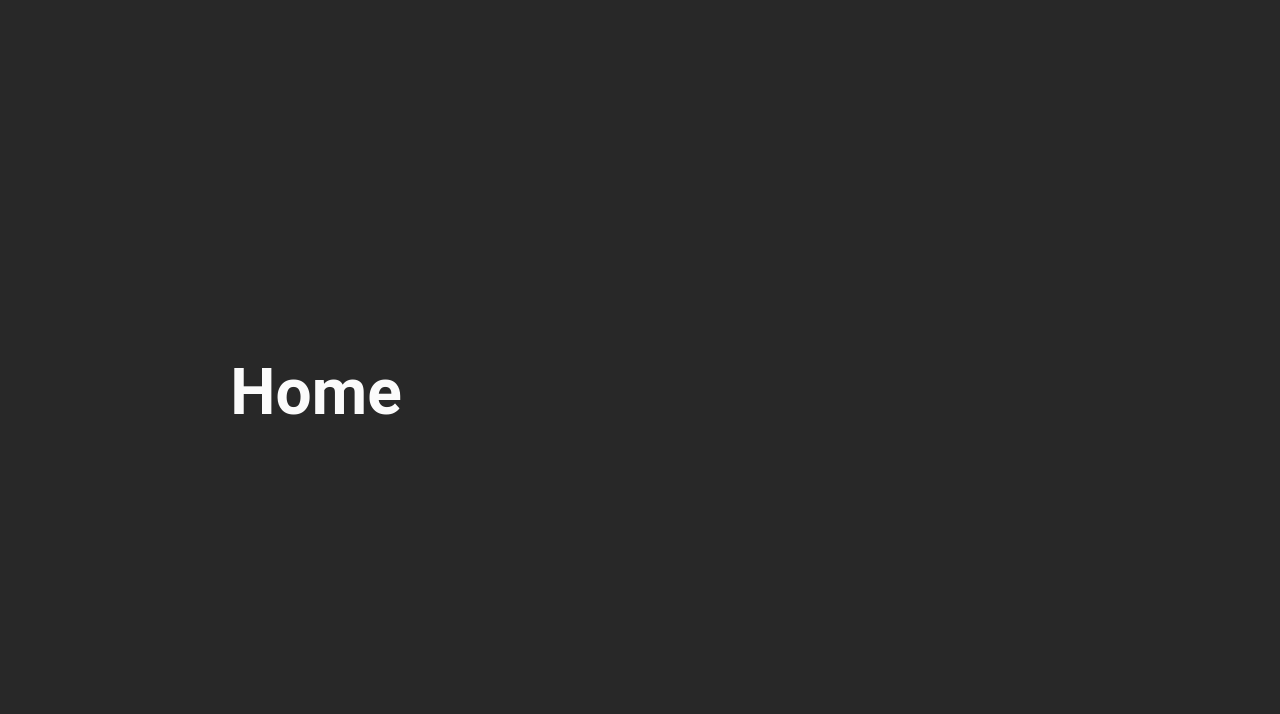
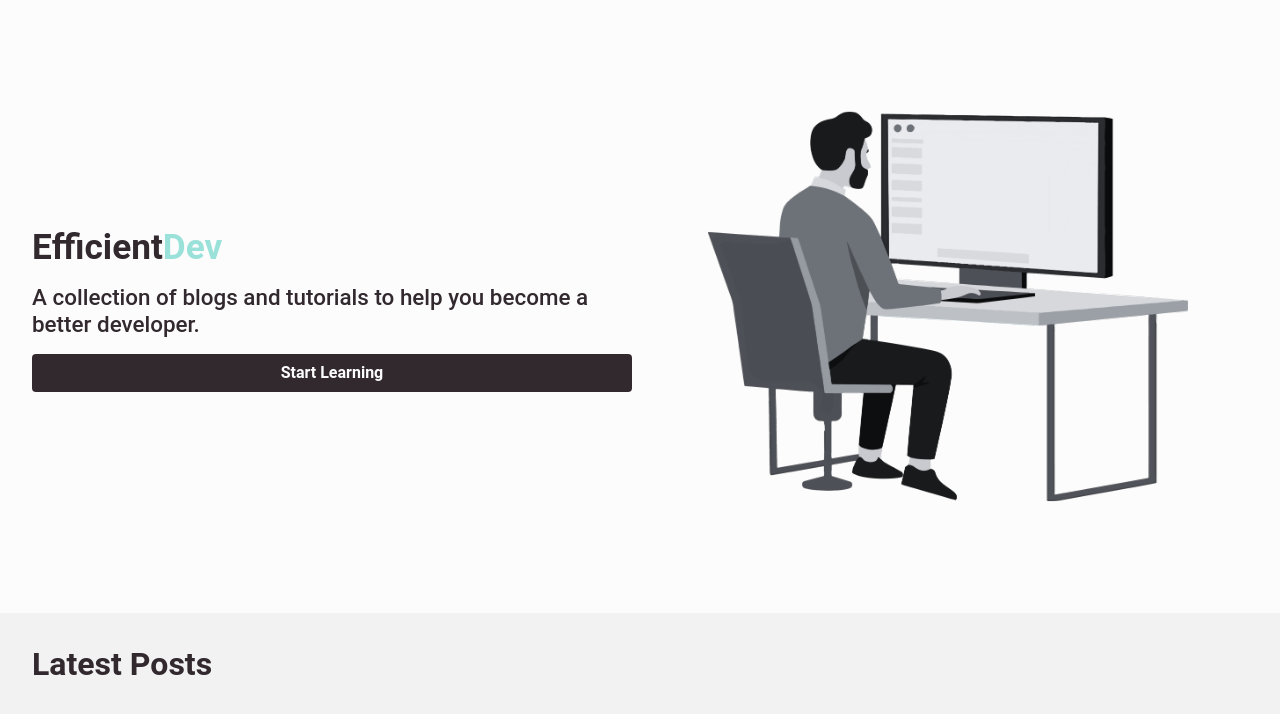
Before and after one commit to JacobBowlware/EfficientDev, a React (Create React App) app: page / in a window 1280 px wide. Shown: the top 714 px of the page. Built offline with nearby package versions, Linux system fonts and the light colour scheme.

Commit message:
Implement hero element.

```diff
--- a/public/index.html
+++ b/public/index.html
@@ -9,12 +9,15 @@
       name="description"
       content="Web site created using create-react-app"
     />
+    <link rel="stylesheet" href="https://cdn.jsdelivr.net/npm/bootstrap@4.0.0/dist/css/bootstrap.min.css" integrity="sha384-Gn5384xqQ1aoWXA+058RXPxPg6fy4IWvTNh0E263XmFcJlSAwiGgFAW/dAiS6JXm" crossorigin="anonymous">
     <link rel="apple-touch-icon" href="%PUBLIC_URL%/logo192.png" />
     <link rel="manifest" href="%PUBLIC_URL%/manifest.json" />
     <title>EfficientDev</title>
   </head>
   <body>
-    <noscript>You need to enable JavaScript to run this app.</noscript>
+    <script src="https://code.jquery.com/jquery-3.2.1.slim.min.js" integrity="sha384-KJ3o2DKtIkvYIK3UENzmM7KCkRr/rE9/Qpg6aAZGJwFDMVNA/GpGFF93hXpG5KkN" crossorigin="anonymous"></script>
+    <script src="https://cdn.jsdelivr.net/npm/popper.js@1.12.9/dist/umd/popper.min.js" integrity="sha384-ApNbgh9B+Y1QKtv3Rn7W3mgPxhU9K/ScQsAP7hUibX39j7fakFPskvXusvfa0b4Q" crossorigin="anonymous"></script>
+    <script src="https://cdn.jsdelivr.net/npm/bootstrap@4.0.0/dist/js/bootstrap.min.js" integrity="sha384-JZR6Spejh4U02d8jOt6vLEHfe/JQGiRRSQQxSfFWpi1MquVdAyjUar5+76PVCmYl" crossorigin="anonymous"></script>
     <div id="root"></div>
   </body>
 </html>
--- a/src/css/App.css
+++ b/src/css/App.css
@@ -1,8 +1,8 @@
 :root {
-  --var-background: #282828;
-  --var-primary: #FDFDFDFD;
-  --var-secondary: #404040;
-  --var-accent: #CCCCCC;
+  --var-background: #FCFCFC;
+  --var-primary: #32292F;
+  --var-secondary: #99E1D9;
+  --var-accent: #f2f2f2;
 }
 
 body {
@@ -26,16 +26,40 @@ body {
   flex-direction: column;
   justify-content: center;
   align-items: center;
-  height: 100%;
-  padding: 0 1rem;
 }
 
 .web-section-grid {
   display: grid;
   grid-template-columns: 1fr;
   gap: 1rem;
+}
+
+.web-section,
+.web-section-grid {
   width: 100%;
-  padding: 0 1rem;
+  padding: 2rem 1rem;
+  max-width: 1400px;
+  margin-bottom: 2rem;
+}
+
+.web-section-cont-dark {
+  background: var(--var-accent);
+  color: var(--var-primary);
+  display: flex;
+  flex-direction: column;
+  justify-content: center;
+  align-items: center;
+  width: 100%;
+}
+
+.web-section-light {
+  background: var(--var-primary);
+  color: var(--var-background);
+}
+
+.web-section-dark {
+  background: var(--var-background);
+  color: var(--var-primary);
 }
 
 .web-section-grid__item {
@@ -43,23 +67,30 @@ body {
   flex-direction: column;
   justify-content: center;
   align-items: center;
-  height: 100%;
   width: 100%;
 }
 
-.web-section-dark {
-  background: var(--var-background);
-  color: var(--var-primary);
+.web-section__item {
+  display: flex;
+  flex-direction: column;
+  justify-content: center;
+  align-items: center;
+  width: 100%;
 }
 
-.web-section-light {
-  background: var(--var-primary);
-  color: var(--var-background);
+.web-section__item-img {
+  width: 80%;
+  max-width: 600px;
 }
 
 @media screen and (min-width: 768px) {
   .web-section-grid {
     grid-template-columns: 1fr 1fr;
+  }
+
+  .web-section,
+  .web-section-grid {
+    padding: 2rem 2rem;
   }
 }
 
@@ -67,5 +98,31 @@ body {
 .web-section-header {
   font-size: 2rem;
   font-weight: 700;
-  margin-bottom: 1rem;
+  margin: 0 0 1rem 0;
 }
+
+.web-section-subheader {
+  font-size: 1.5rem;
+  font-weight: 500;
+  margin: 0 0 1rem 0;
+}
+
+.text-highlight {
+  color: var(--var-secondary);
+}
+
+/* Button */
+.btn {
+  color: var(--var-background);
+  background: var(--var-primary);
+  font-weight: 700;
+  width: 100%;
+  transition: all .3s;
+}
+
+.btn:hover {
+  color: var(--var-background);
+  background: var(--var-primary);
+  scale: 1.02;
+  opacity: 0.95;
+}
--- a/src/css/Home.css
+++ b/src/css/Home.css
@@ -1 +1,19 @@
 .home-hero {}
+
+.home-hero-header {
+    font-size: 2.2rem;
+}
+
+.home-hero-body {
+    font-size: 1.4rem;
+}
+
+.home-hero__item {
+    display: flex;
+    justify-content: center;
+    align-items: flex-start;
+    flex-direction: column;
+    width: 100%;
+}
+
+/* Latest Posts Section */
--- a/src/pages/Home.tsx
+++ b/src/pages/Home.tsx
@@ -1,15 +1,31 @@
+import manSitting from '../assets/man-sitting.svg';
 
 const Home = () => {
     return (
         <>
             <div className="web-section-grid web-section-dark home-hero">
-                <div className="web-section-grid__item">
-                    <div className="web-section-header ">
-                        <h1>Home</h1>
-                    </div>
+                <div className="web-section-grid__item home-hero__item">
+                    <h1 className="web-section-header home-hero-header">
+                        Efficient<span className="text-highlight">Dev</span>
+                    </h1>
+                    <h2 className="web-section-subheader home-hero-body">
+                        A collection of blogs and tutorials to help you become a better developer.
+                    </h2>
+                    <button className="btn web-section-btn home-hero__btn">
+                        Start Learning
+                    </button>
                 </div>
                 <div className="web-section-grid__item">
-
+                    <img className="web-section__item-img" src={manSitting} />
+                </div>
+            </div>
+            <div className="web-section-cont-dark">
+                <div className="web-section">
+                    <div className="web-section__item home-hero__item">
+                        <h2 className="web-section-header home-posts-header">
+                            Latest Posts
+                        </h2>
+                    </div>
                 </div>
             </div>
         </>
```
Also changed, not shown: src/assets/man-sitting.svg (added).
